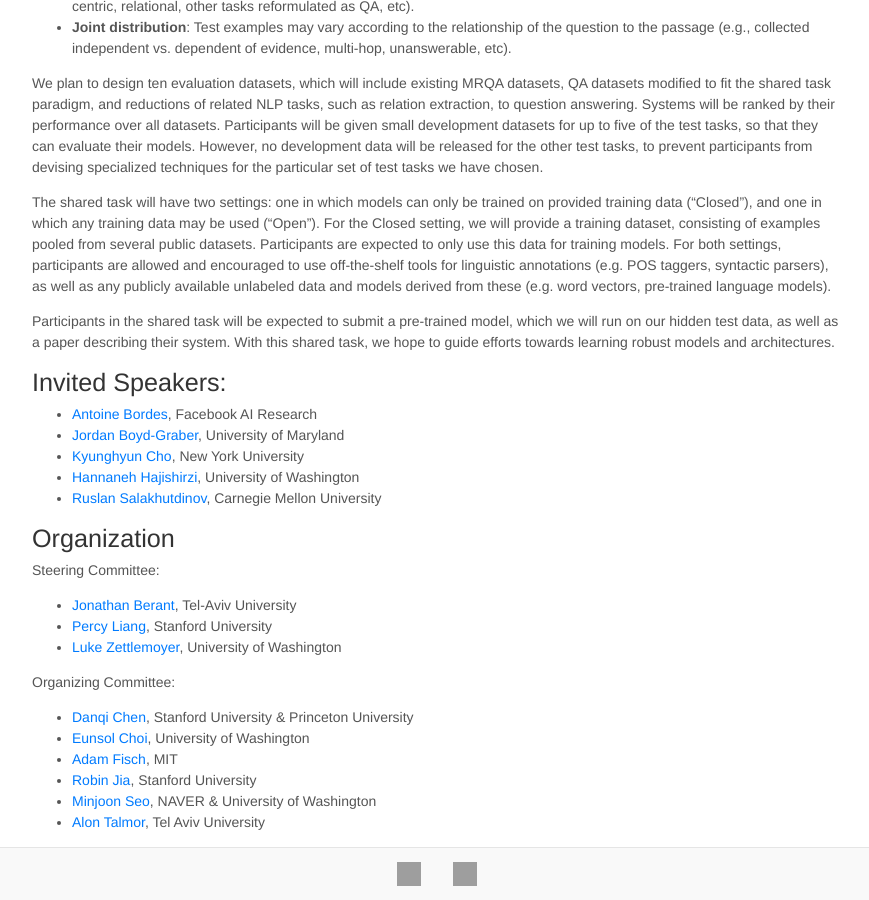
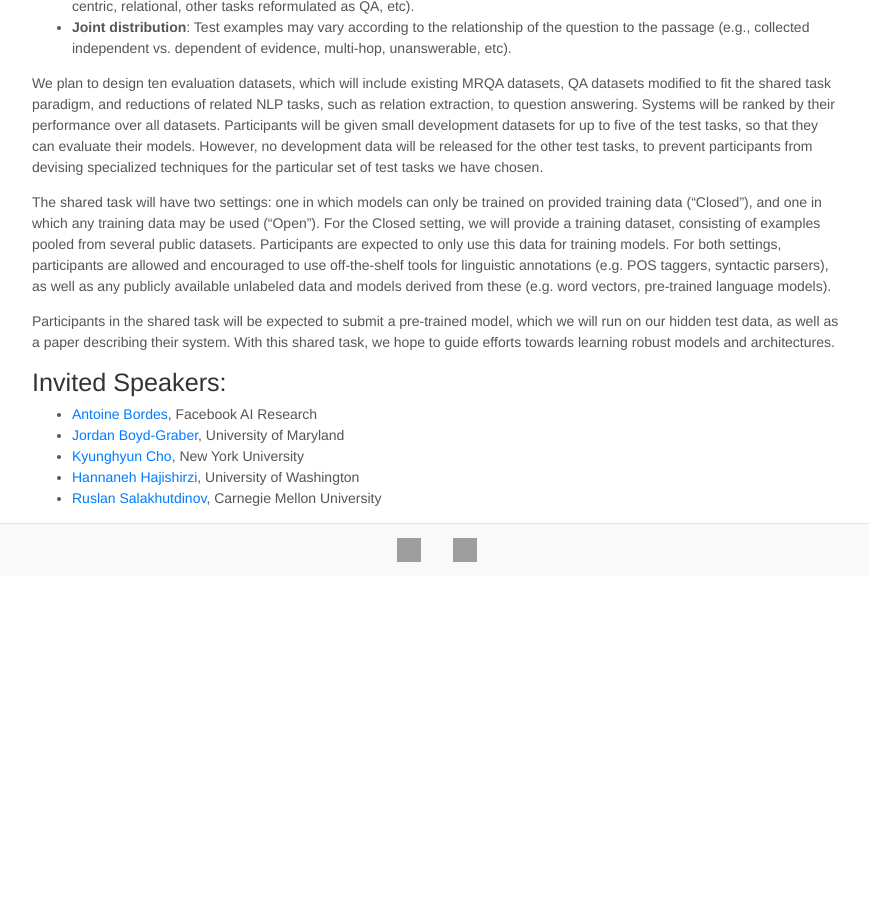
Before and after one commit to mrqa/mrqa.github.io, a Jekyll site: the page built from index.md, in a window 1280 px wide and 900 px high, scrolled down 1177 px. Shown: the whole window, without its empty margins (203-1072 px from the left). Built offline with Jekyll 4.4.1, drawn with Linux system fonts in a browser that asks for light colours; nearby versions of some CDN libraries; after the commit the page ends 1753 px from its top, so only the background shows below that; some of the changed text lies outside the part shown; grey boxes are pictures that could not be loaded.

```diff
--- a/index.md
+++ b/index.md
@@ -48,17 +48,3 @@ Participants in the shared task will be expected to submit a pre-trained model,
 - [Kyunghyun Cho](http://www.kyunghyuncho.me/), New York University
 - [Hannaneh Hajishirzi](https://homes.cs.washington.edu/~hannaneh/), University of Washington
 - [Ruslan Salakhutdinov](http://www.cs.cmu.edu/~rsalakhu/), Carnegie Mellon University
-
-## Organization
-Steering Committee:
-- [Jonathan Berant](http://www.cs.tau.ac.il/~joberant/), Tel-Aviv University
-- [Percy Liang](https://cs.stanford.edu/~pliang/), Stanford University
-- [Luke Zettlemoyer](https://www.cs.washington.edu/people/faculty/lsz), University of Washington
-
-Organizing Committee:
-- [Danqi Chen](http://cs.stanford.edu/people/danqi/), Stanford University & Princeton University
-- [Eunsol Choi](https://homes.cs.washington.edu/~eunsol/home.html), University of Washington
-- [Adam Fisch](https://people.csail.mit.edu/fisch/), MIT
-- [Robin Jia](http://stanford.edu/~robinjia/), Stanford University
-- [Minjoon Seo](https://seominjoon.github.io/), NAVER & University of Washington
-- [Alon Talmor](https://www.alontalmor.com/), Tel Aviv University
```
Also changed, not shown: cfp.md (+0 -5 lines).
